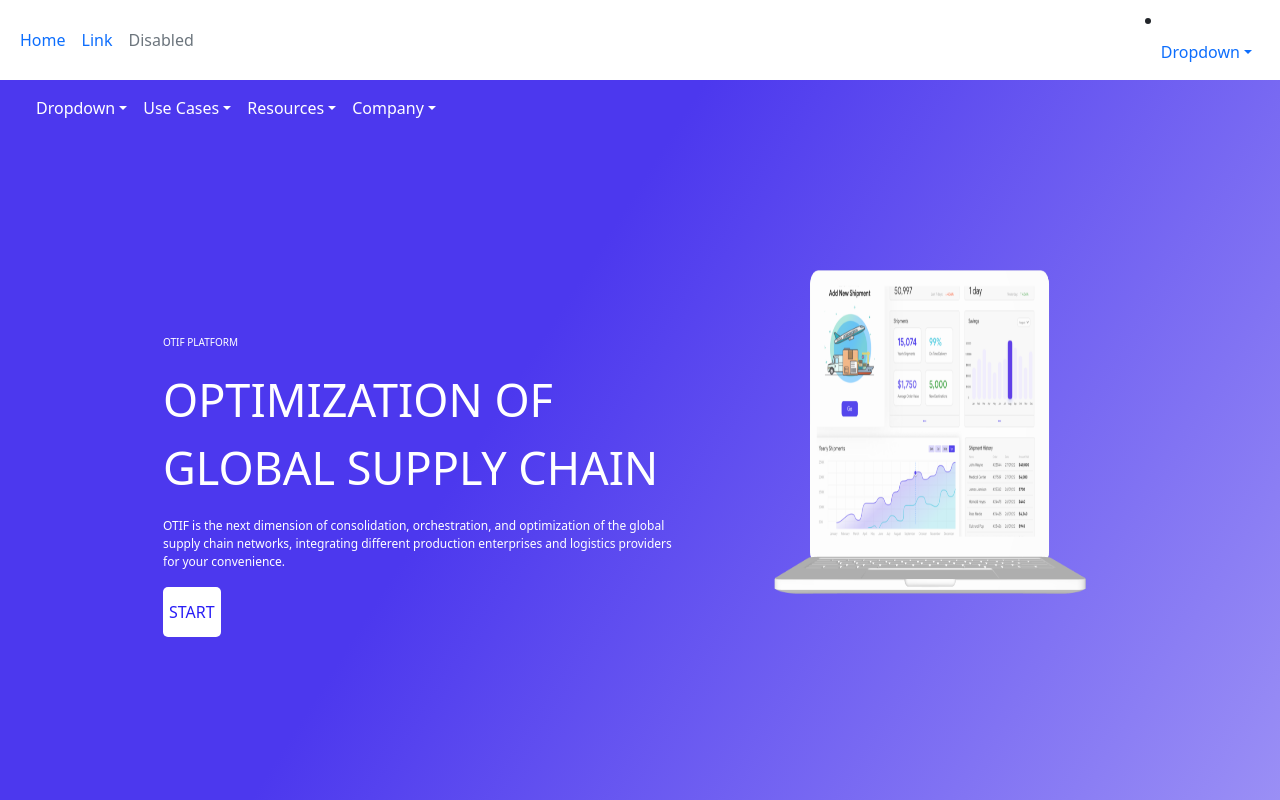
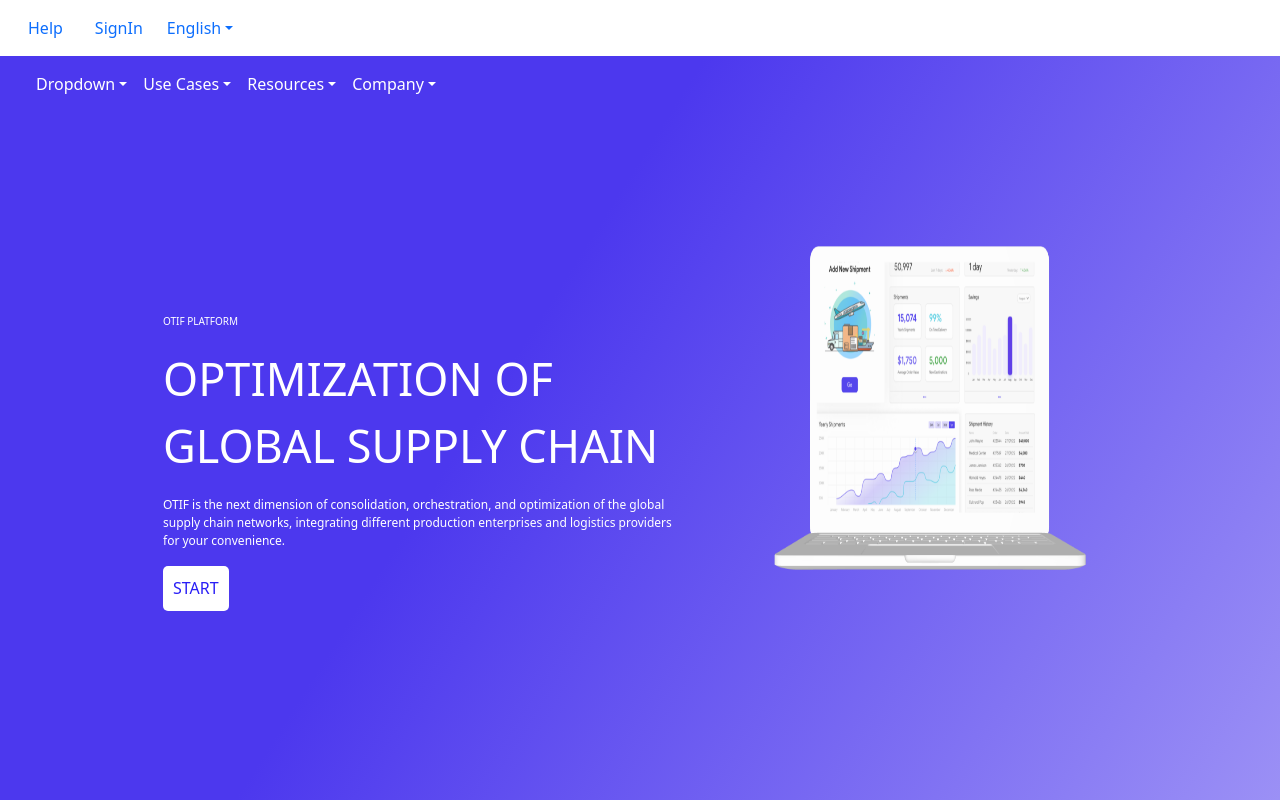
Before and after one commit to harshitphoenix/otif, a Next.js app: page / in a window 1280 px wide. Shown: the top 800 px of the page. Built offline with nearby package versions, Linux system fonts and the light colour scheme.

Commit message:
Nav bar updated

```diff
--- a/components/MainCard.module.css
+++ b/components/MainCard.module.css
@@ -17,10 +17,11 @@
 .button {
   color: #291ef6;
   background-color: #fff;
-  height: 50px;
+  height: 45px;
   width: max-content;
   border-radius: 5px;
   border-width: 0;
+  padding: 0 10px 0 10px;
 }
 .container {
     background: linear-gradient(122.29deg, #4C38EE 40.13%, rgba(76, 56, 238, 0.3) 133.77%)
--- a/components/Navbar.jsx
+++ b/components/Navbar.jsx
@@ -1,9 +1,15 @@
 import React from "react";
-import styles from "./Navbar.module.css"
+import styles from "./Navbar.module.css";
 const Navbar = () => {
   return (
     <nav className={`${styles.container} navbar navbar-expand-lg`}>
       <div className='container-fluid'>
+        <a className={`${styles.navItem} nav-link `} href='#'>
+          Help
+        </a>
+        <a className={`${styles.navItem} nav-link `} href='#'>
+          SignIn
+        </a>
 
         <button
           className='navbar-toggler'
@@ -18,64 +24,36 @@ const Navbar = () => {
         </button>
         <div className='collapse navbar-collapse' id='navbarSupportedContent'>
           <ul className='navbar-nav me-auto mb-2 mb-lg-0'>
-            <li className='nav-item'>
-              <a className='nav-link active' aria-current='page' href='#'>
-                Home
-              </a>
-            </li>
-            <li className='nav-item'>
-              <a className='nav-link' href='#'>
-                Link
-              </a>
-            </li>
-
-            <li className='nav-item'>
-              <a
-                className='nav-link disabled'
-                href='#'
-                // tabindex='-1'
-                aria-disabled='true'
-              >
-                Disabled
-              </a>
-            </li>
-          </ul>
-          <form className='d-flex'>
             <li className='nav-item dropdown'>
               <a
-                className='nav-link dropdown-toggle'
+                className={`${styles.navItem} nav-link dropdown-toggle`}
                 href='#'
                 id='navbarDropdown'
                 role='button'
                 data-bs-toggle='dropdown'
                 aria-expanded='false'
               >
-                Dropdown
+                English
               </a>
               <ul className='dropdown-menu' aria-labelledby='navbarDropdown'>
                 <li>
                   <a className='dropdown-item' href='#'>
-                    Action
+                    Spanish
                   </a>
                 </li>
                 <li>
                   <a className='dropdown-item' href='#'>
-                    Another action
+                    Portuguese
                   </a>
                 </li>
                 <li>
-                  <hr className='dropdown-divider' />
-                </li>
-                <li>
                   <a className='dropdown-item' href='#'>
-                    Something else here
+                    Japanese
                   </a>
                 </li>
               </ul>
             </li>
-            {/* <input class="form-control me-2" type="search" placeholder="Search" aria-label="Search"/> */}
-            {/* <button class="btn btn-outline-success" type="submit">Search</button> */}
-          </form>
+          </ul>
         </div>
       </div>
     </nav>
--- a/components/Navbar.module.css
+++ b/components/Navbar.module.css
@@ -1,4 +1,5 @@
 .container{
     display: flex;
-    flex-direction: row-reverse;
+    background-color: linear-gradient(180deg, #4C38EE 0%, #543DFF 100%);
+    /* border: 3px solid black; */
 }
--- a/data/page-3.json
+++ b/data/page-3.json
@@ -1,7 +1,7 @@
 {
     "Content":[
         {
-            "title":"Worldwide consolidation network ",
+            "title":"Worldwide consolidation Network ",
             "content":"Load your key SKUs onto OTIF’s worldwide consolidation network where technology adds visibility and control to every handoff.",
             "imageSrc":"./GS1.png",
             "right":true
```
